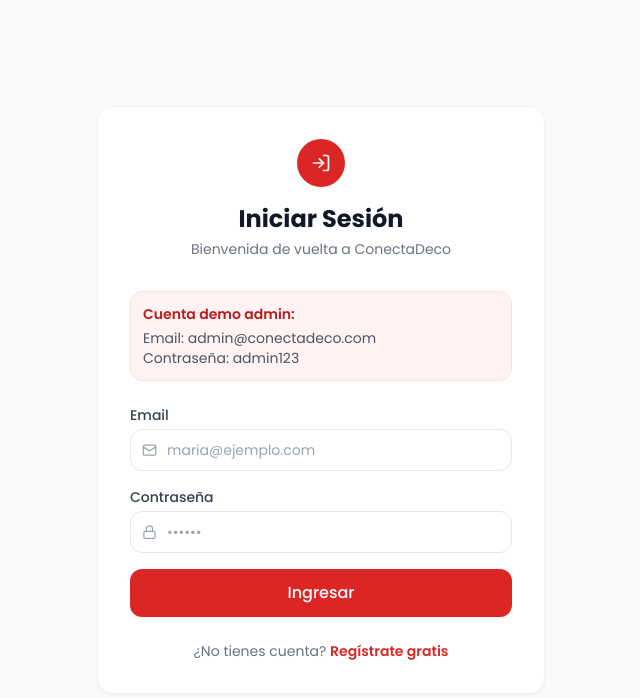
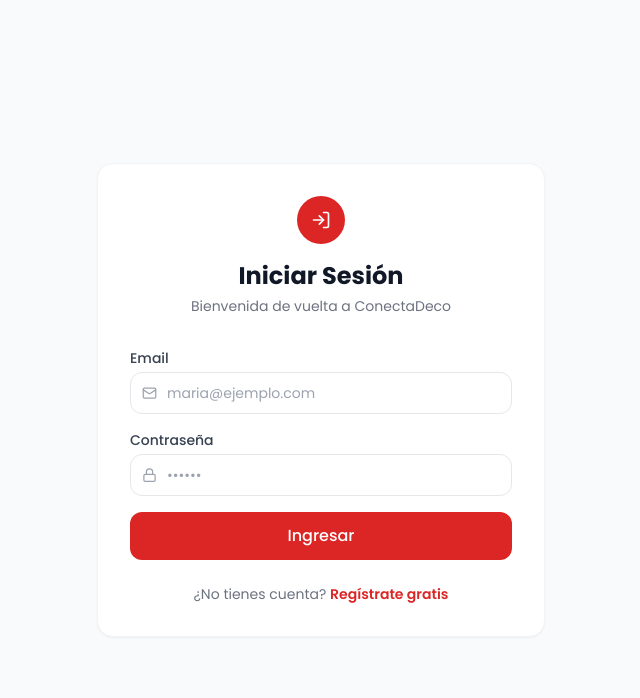
Before and after one commit to garancibiacl/conectadeco, a React (Vite) app in the folder app/frontend/: page /login in a window 1280 px wide. Shown: the top 698 px of the page, without its empty margins (319-959 px from the left). Built offline with nearby package versions, Linux system fonts and the light colour scheme; no server answers.

Commit message:
Remove demo admin hint from login

```diff
--- a/app/frontend/src/pages/Login.jsx
+++ b/app/frontend/src/pages/Login.jsx
@@ -38,13 +38,6 @@ export default function Login() {
           </div>
           <h1 className="text-2xl font-bold text-gray-900">Iniciar Sesión</h1>
           <p className="text-gray-500 text-sm mt-1">Bienvenida de vuelta a ConectaDeco</p>
-        </div>
-
-        {/* Demo hint */}
-        <div className="bg-red-50 border border-red-100 rounded-xl p-3 mb-6 text-sm text-gray-600">
-          <p className="font-semibold text-red-700 mb-1">Cuenta demo admin:</p>
-          <p>Email: admin@conectadeco.com</p>
-          <p>Contraseña: admin123</p>
         </div>
 
         <form onSubmit={handleSubmit} className="space-y-4">
```
